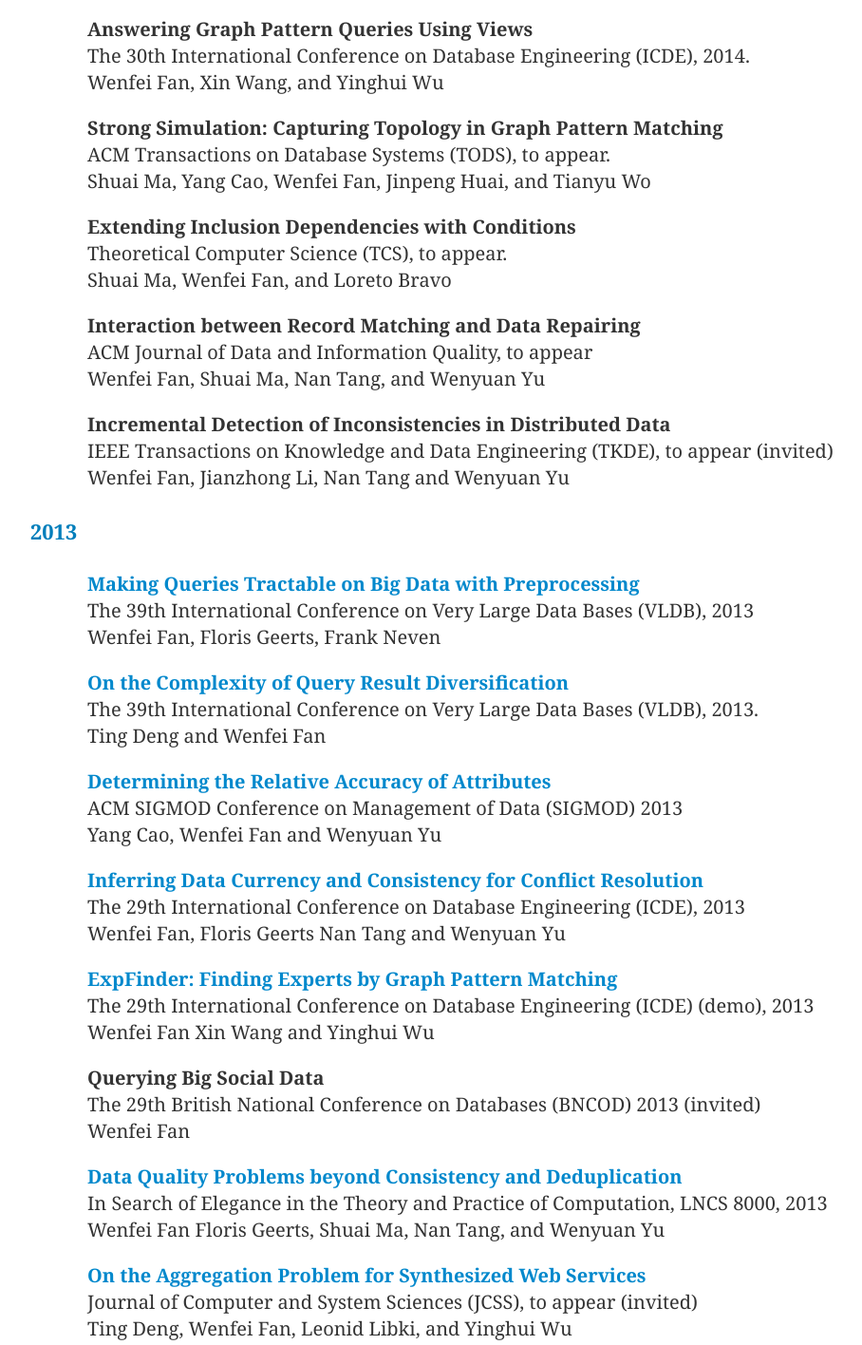
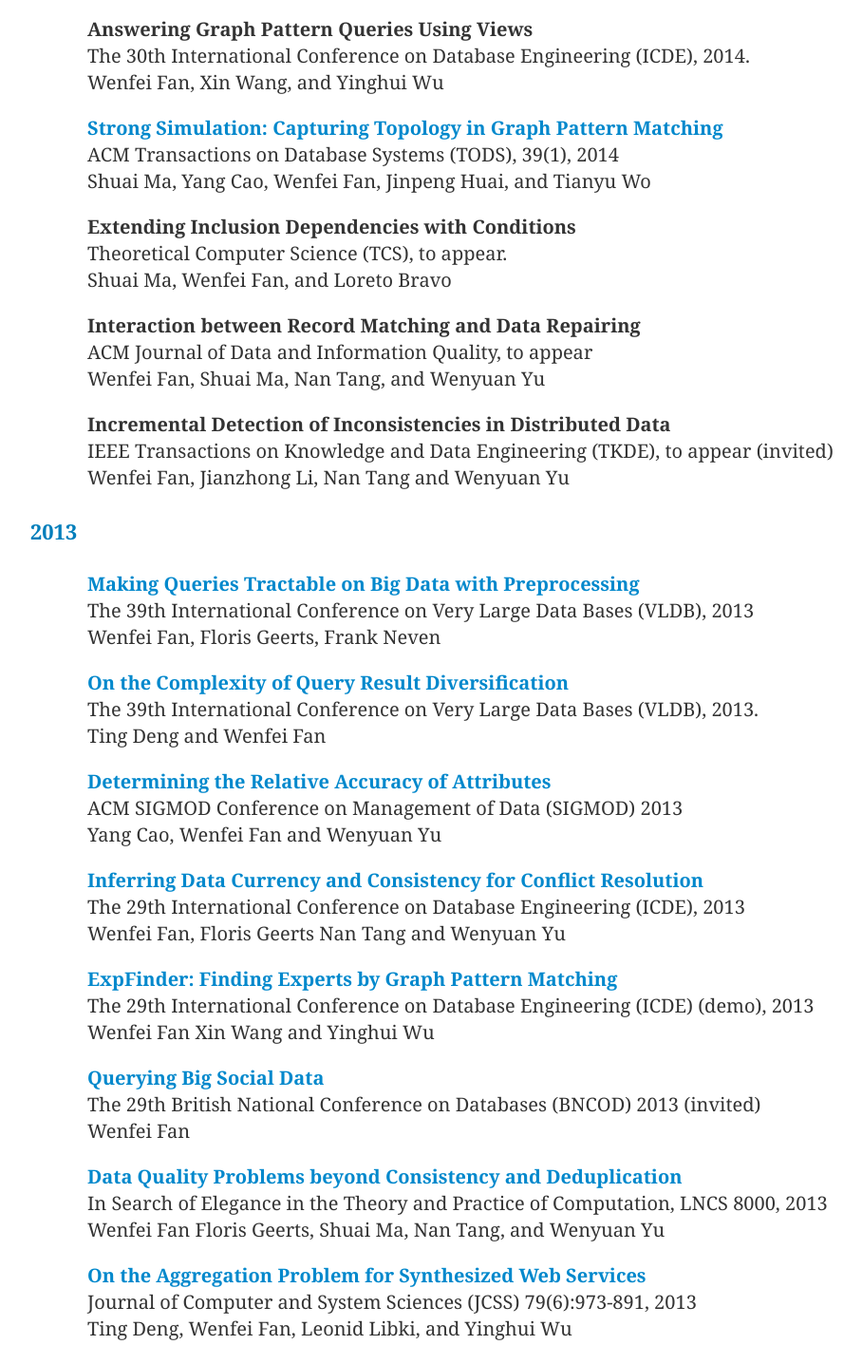
Before and after one commit to yecol/buaa-rcbd, a plain HTML site: page pub-year.html in a window 1280 px wide. Shown: the part 417-1833 px from the top of the page at 95% size, without its empty margins (128-1036 px from the left). Drawn offline with Linux system fonts and the light colour scheme.

Commit message:
papers reversion.

```diff
--- a/pub-year.html
+++ b/pub-year.html
@@ -77,8 +77,8 @@
                         Wenfei Fan, Xin Wang, and Yinghui Wu
                     </p>
                     <p>
-                        <strong>Strong Simulation: Capturing Topology in Graph Pattern Matching</strong><br>
-                        ACM Transactions on Database Systems (TODS), to appear.<br>
+                        <strong><a href="publications/tods2013-strongsimulation.pdf" target="_blank">Strong Simulation: Capturing Topology in Graph Pattern Matching</a></strong><br>
+                        ACM Transactions on Database Systems (TODS), 39(1), 2014<br>
                         Shuai Ma, Yang Cao, Wenfei Fan, Jinpeng Huai, and Tianyu Wo
                     </p>
                     <p>
@@ -103,7 +103,7 @@
                 </h2>
                 <div class="pad-2">
                     <p>
-                        <strong><a href="http://homepages.inf.ed.ac.uk/wenfei/papers/vldb13-BD-tractable.pdf" target="_blank">Making Queries Tractable on Big Data with Preprocessing</a></strong><br>
+                        <strong><a href="publications/mqtbdp-r.pdf" target="_blank">Making Queries Tractable on Big Data with Preprocessing</a></strong><br>
                         The 39th International Conference on Very Large Data Bases (VLDB), 2013<br>
                         Wenfei Fan, Floris Geerts, Frank Neven
                     </p>
@@ -128,7 +128,7 @@
                         Wenfei Fan Xin Wang and Yinghui Wu
                     </p>
                     <p>
-                        <strong>Querying Big Social Data</strong><br>
+                        <strong><a href="publications/qbsd.pdf" target="_blank">Querying Big Social Data</a></strong><br>
                         The 29th British National Conference on Databases (BNCOD) 2013 (invited)<br>
                         Wenfei Fan
                     </p>
@@ -139,7 +139,7 @@
                     </p>
                     <p>
                         <strong><a href="publications/JCSS-SWS.pdf" target="_blank">On the Aggregation Problem for Synthesized Web Services</a></strong><br>
-                        Journal of Computer and System Sciences (JCSS), to appear (invited)<br>
+                        Journal of Computer and System Sciences (JCSS) 79(6):973-891, 2013<br>
                         Ting Deng, Wenfei Fan, Leonid Libki, and Yinghui Wu
                     </p>
                     <p>
```
